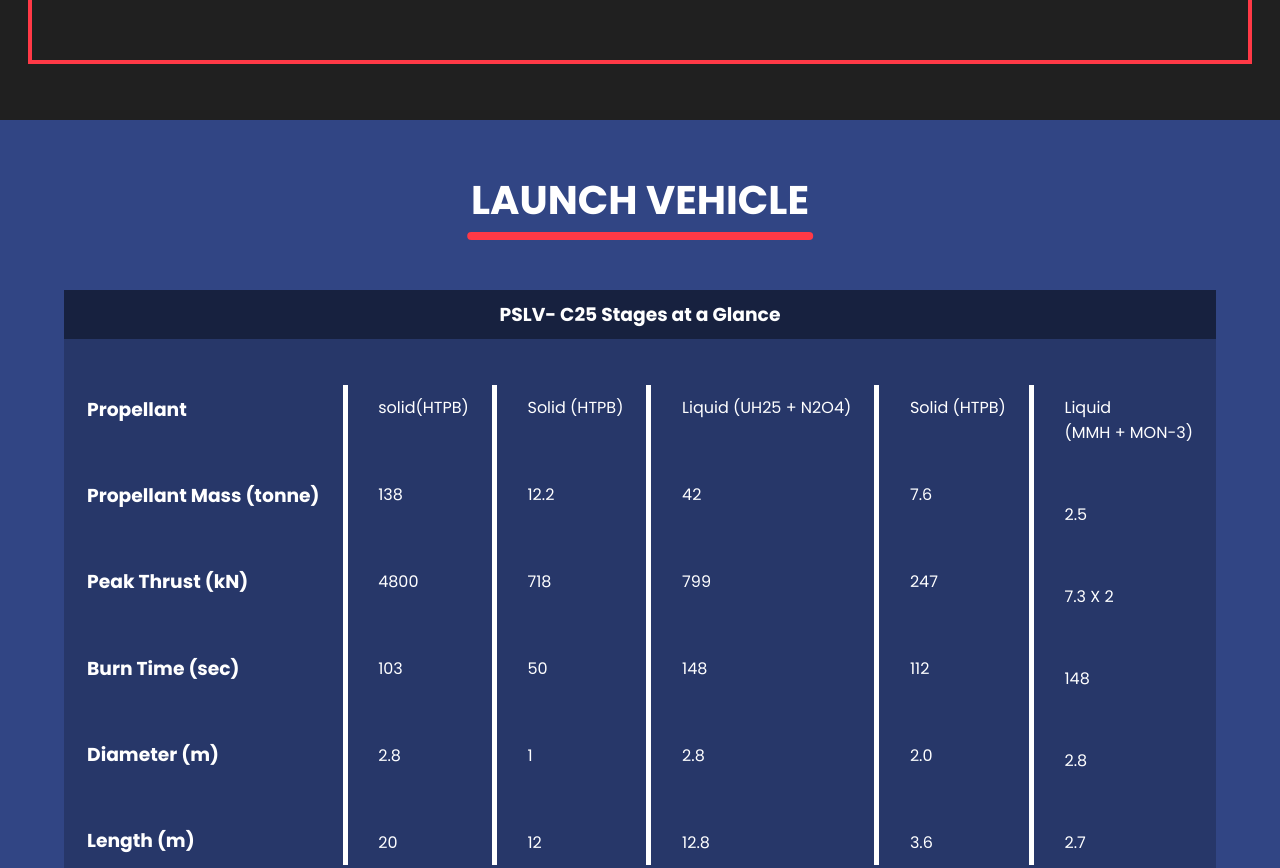
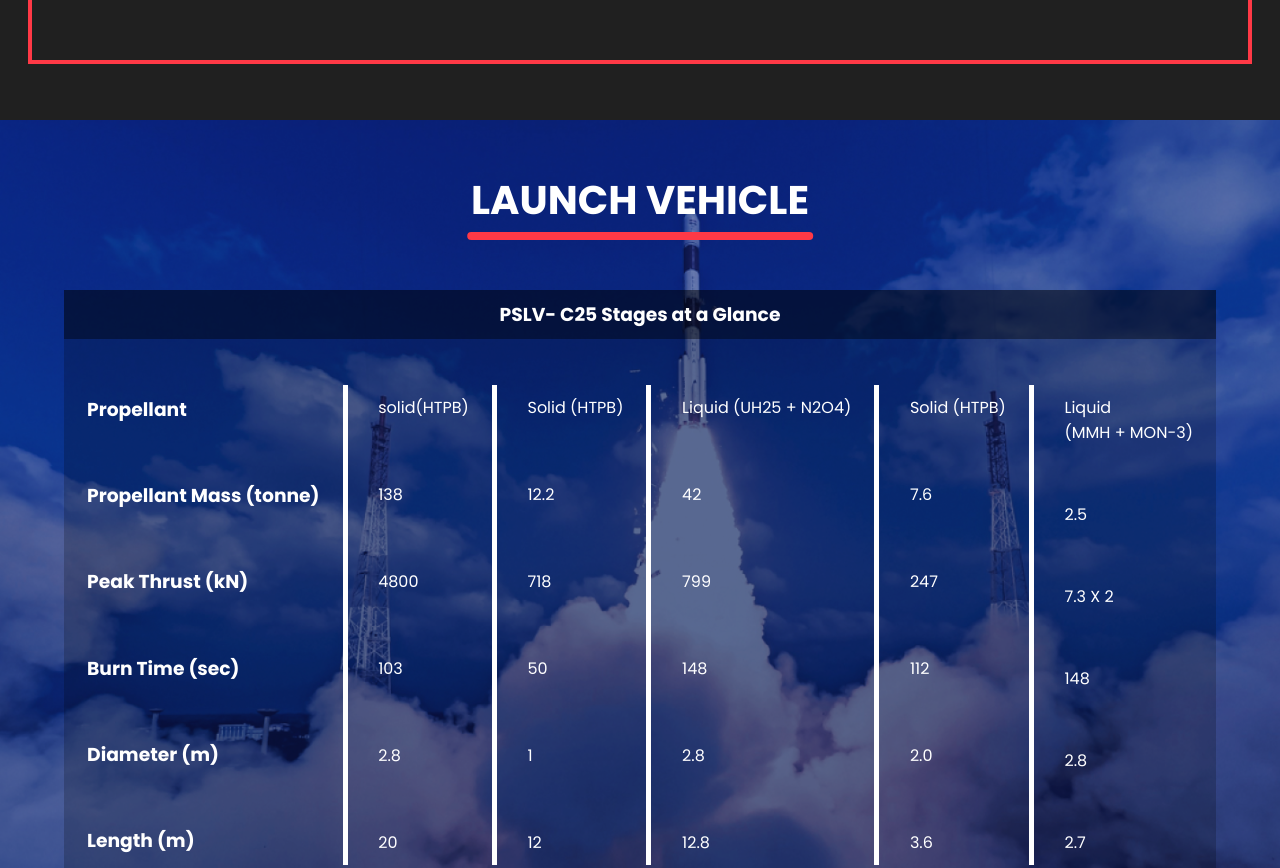
Before and after one commit to amitarya84/Manglalyaan-Mission, a plain HTML site: page index.html in a window 1280 px wide. Shown: the part 1480-2348 px from the top of the page. Drawn offline with Linux system fonts and the light colour scheme; the site is published under a folder, as on GitHub Pages, so addresses that start at the root find nothing.

Commit message:
Update index.html

```diff
--- a/index.html
+++ b/index.html
@@ -100,7 +100,7 @@
     </section>
     <div class="rocket-bg">
         <div class="bg" style="
-            background: url('/images/pslv-bg.jpg') #314584;
+            background: url('./images/pslv-bg.jpg') #314584;
             background-blend-mode: soft-light; background-size: cover;
             background-size: cov;
             background-repeat: no-repeat;
```
